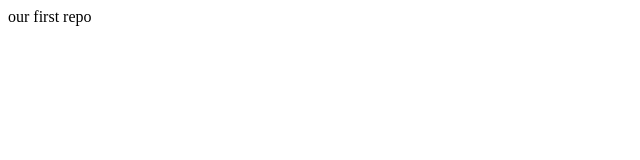
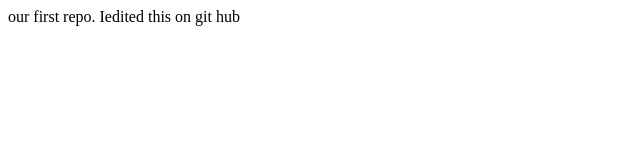
Before and after one commit to sagaryvk/git-course-repo, a website: page first-git/index.html in a window 1280 px wide. Shown: the whole page, without its empty margins (0-640 px from the left). Drawn offline with Linux system fonts and the light colour scheme.

Commit message:
edited on github

```diff
--- a/first-git/index.html
+++ b/first-git/index.html
@@ -7,6 +7,6 @@
     <title>Document</title>
 </head>
 <body>
-    our first repo
+    our first repo. Iedited this on git hub
 </body>
 </html>
```
